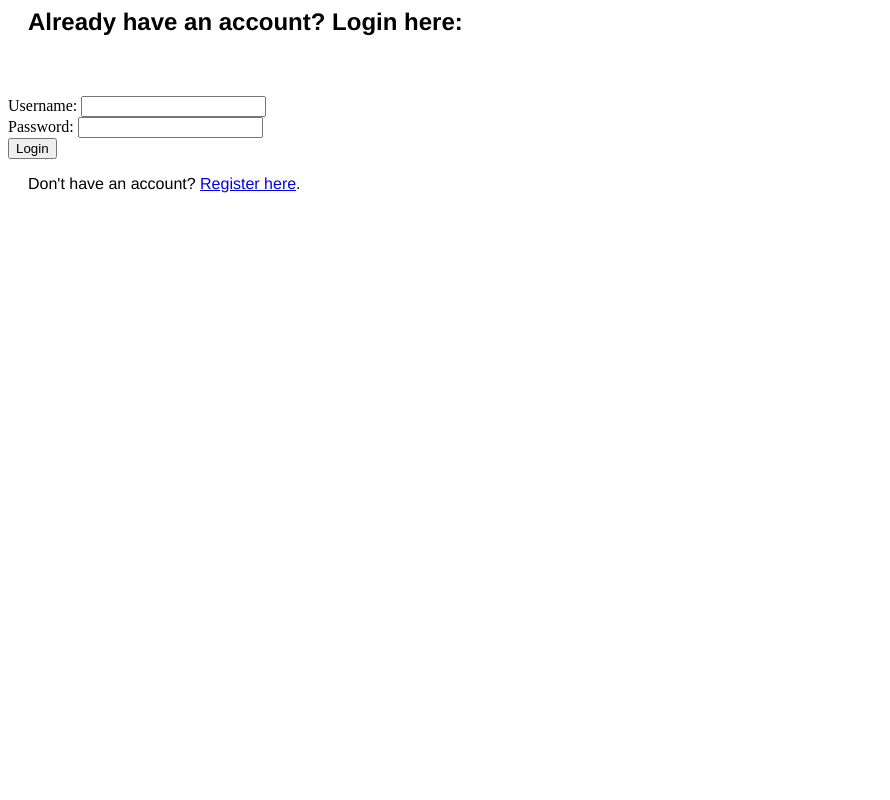
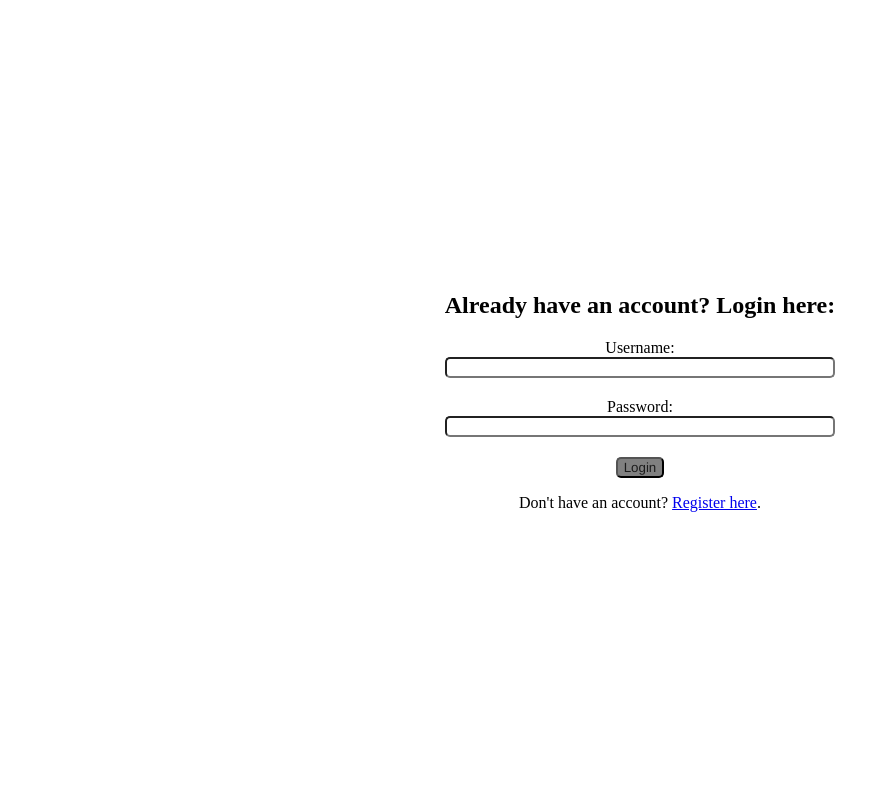
Before and after one commit to marinvanessa/News-Recommendation, a Django app: page /login/ in a window 1280 px wide. Shown: the whole page, without its empty margins (0-890 px from the left). Run offline with Django 4.2, Linux system fonts and the light colour scheme.

Commit message:
Some simple css.

```diff
--- a/NewsRecommendation/News/app/static/styles/login.css
+++ b/NewsRecommendation/News/app/static/styles/login.css
@@ -1,31 +1,32 @@
-.center-form {
-    position: absolute;
-    top: 50%;
-    left: 50%;
-    transform: translate(-50%, -50%);
+body {
+    display: flex;
+    justify-content: center;
+    align-items: center;
+    height: 100vh;
+    margin: 0;
 }
 
-.center-form .form-control {
-    width: 50%;
-    padding: 10px;
+.login-container {
+    text-align: center;
 }
 
-.mb-3 {
-    padding-left: 20px;
-}
-
-#submit-btt {
-    padding-left: 10px;
-    align-content: center;
-}
-
-p {
-    padding-left: 20px;
+.h2 {
     font-family: "Helvetica Neue", Helvetica, Arial, sans-serif;
 }
 
-h2 {
-    padding-left: 20px;
-    padding-bottom: 40px;
+.entry {
+    padding-bottom: 20px;
+    width: 100%;
+}
+
+.entry input {
+    border-radius: 5px;
+    width: 100%;
+}
+
+.bttn-login {
+    background-color: gray;
+    color: #1b1b1b;
+    border-radius: 5px;
     font-family: "Helvetica Neue", Helvetica, Arial, sans-serif;
 }
--- a/NewsRecommendation/News/app/templates/app/login.html
+++ b/NewsRecommendation/News/app/templates/app/login.html
@@ -4,27 +4,31 @@
     <meta name="viewport" content="width=device-width, initial-scale=1.0">
     <title>User Login</title>
 
-    <!-- Add Bootstrap CSS -->
     <link rel="stylesheet" href="{% static 'styles/login.css' %}">
 
 </head>
-
-<h2>Already have an account? Login here:</h2>
-<form id="loginForm" method="post" action="{% url 'user_login' %}">
+<div class="login-container">
+    <h2>Already have an account? Login here:</h2>
+    <form id="loginForm" method="post" action="{% url 'user_login' %}">
         {% csrf_token %}
-        <label for="login-username">Username:</label>
-        <input type="text" id="login-username" name="login-username" required><br>
-        <label for="login-password">Password:</label>
-        <input type="password" id="login-password" name="login-password" required><br>
+        <div class="entry">
+            <label for="username">Username:</label>
+            <input type="text" id="username" name="username" required><br>
+        </div>
+        <div class="entry">
+            <label for="password">Password:</label>
+            <input type="text" id="password" name="password" required><br>
+        </div>
 
         <!-- Mesajul de eroare în caz de eșec la autentificare -->
         <div id="login-error-message" style="color: red;"></div>
 
         <!-- Butonul de login cu tip submit -->
-        <button type="submit">Login</button>
+        <button type="submit" class="bttn-login">Login</button>
     </form>
+    <p>Don't have an account? <a href="{% url 'create_user' %}">Register here</a>.</p>
 
-<p>Don't have an account? <a href="{% url 'create_user' %}">Register here</a>.</p>
+</div>
 
 
 <script>
```
Also changed, not shown: NewsRecommendation/News/app/static/styles/register.css (+23 -21 lines), NewsRecommendation/News/app/templates/app/register.html (+18 -2 lines).
